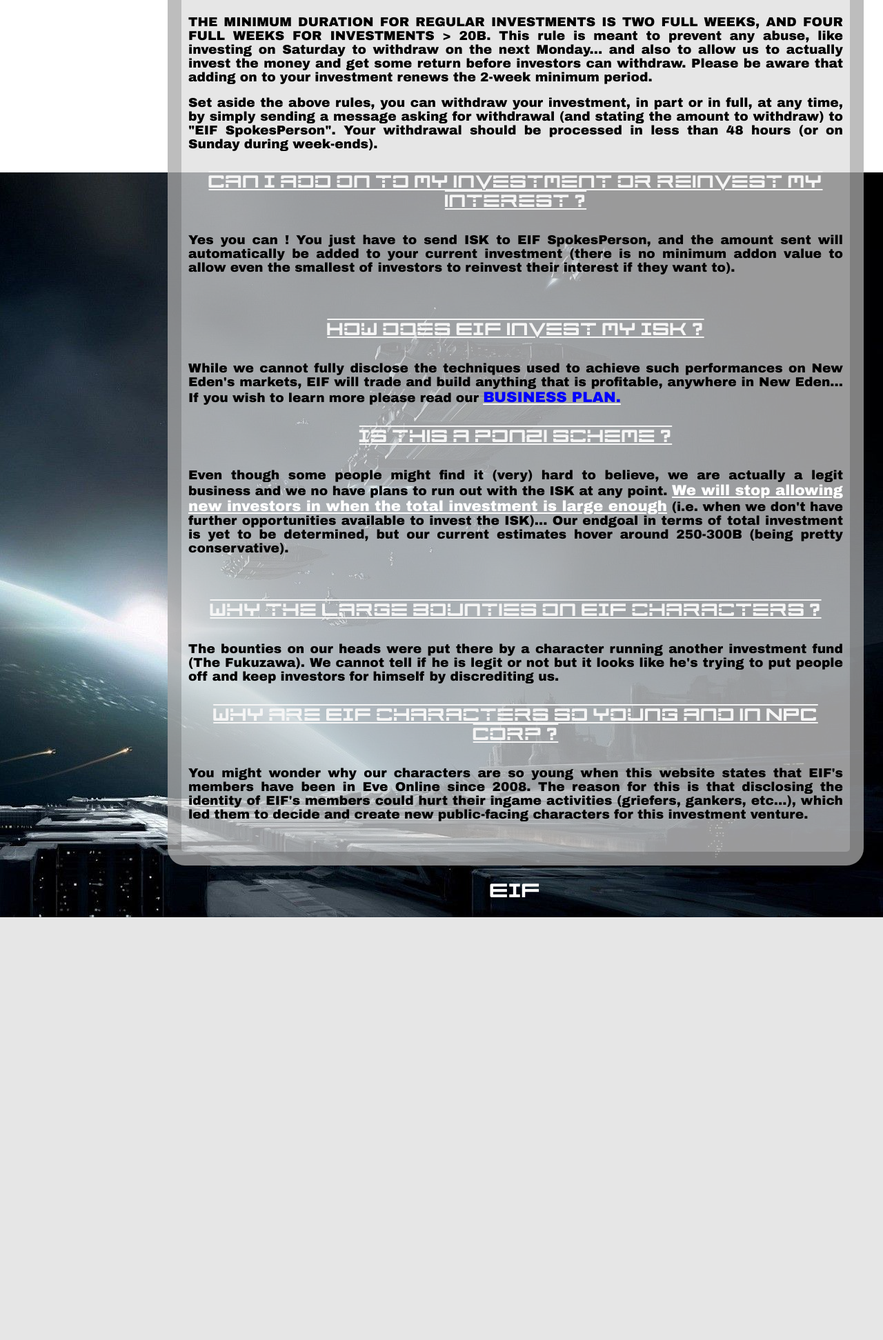
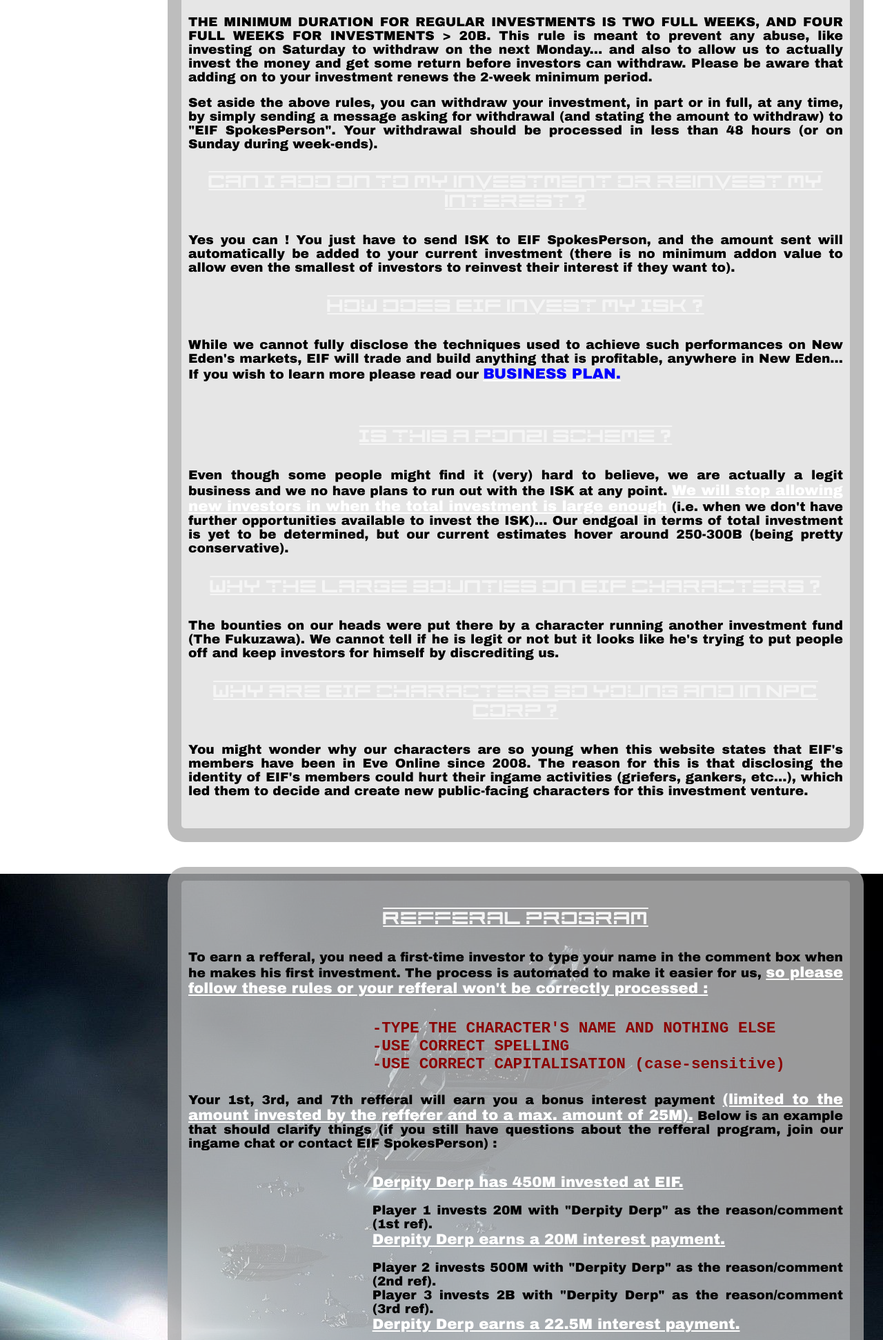
Before and after one commit to RaBaTaJ/EveSite, a Django app: page /home/InvestmentGuide in a window 1280 px wide. Shown: the part 1029-2972 px from the top of the page at 69% size. Before the commit the page ends 2359 px from the top, so only its background shows below. Run offline with Django 3.2, Linux system fonts and the light colour scheme.

Commit message:
REFFERALS

```diff
--- a/home/templates/home/InvestmentGuide.html
+++ b/home/templates/home/InvestmentGuide.html
@@ -47,15 +47,15 @@
 
         <h4>Can I add on to my investment or reinvest my interest ?</h4>
 
-        <p>Yes you can ! You just have to send ISK to EIF SpokesPerson, and the amount sent will automatically be added to your current investment (there is no minimum addon value to allow even the smallest of investors to reinvest their interest if they want to).</p><br><br>
+        <p>Yes you can ! You just have to send ISK to EIF SpokesPerson, and the amount sent will automatically be added to your current investment (there is no minimum addon value to allow even the smallest of investors to reinvest their interest if they want to).</p>
 
         <h4>How does EIF invest my ISK ?</h4>
 
-        <p>While we cannot fully disclose the techniques used to achieve such performances on New Eden's markets, EIF will trade and build anything that is profitable, anywhere in New Eden... If you wish to learn more please read our <a href="{% url 'home:About' %}"><u><font color=blue>BUSINESS PLAN.</font></u></a></p>
+        <p>While we cannot fully disclose the techniques used to achieve such performances on New Eden's markets, EIF will trade and build anything that is profitable, anywhere in New Eden... If you wish to learn more please read our <a href="{% url 'home:About' %}"><u><font color=blue>BUSINESS PLAN.</font></u></a></p><br><br>
 
         <h4>Is this a ponzi scheme ?</h4>
 
-        <p>Even though some people might find it (very) hard to believe, we are actually a legit business and we no have plans to run out with the ISK at any point. <u>We will stop allowing new investors in when the total investment is large enough</u> (i.e. when we don't have further opportunities available to invest the ISK)... Our endgoal in terms of total investment is yet to be determined, but our current estimates hover around 250-300B (being pretty conservative).</p><br><br>
+        <p>Even though some people might find it (very) hard to believe, we are actually a legit business and we no have plans to run out with the ISK at any point. <u>We will stop allowing new investors in when the total investment is large enough</u> (i.e. when we don't have further opportunities available to invest the ISK)... Our endgoal in terms of total investment is yet to be determined, but our current estimates hover around 250-300B (being pretty conservative).</p>
 
         <h4>Why the large bounties on EIF characters ?</h4>
 
@@ -65,7 +65,6 @@
 
         <p>You might wonder why our characters are so young when this website states that EIF's members have been in Eve Online since 2008. The reason for this is that disclosing the identity of EIF's members could hurt their ingame activities (griefers, gankers, etc...), which led them to decide and create new public-facing characters for this investment venture.</p><br><br>
 
-        <!--
         </div><br><br><div class="box">
         <h4>Refferal program</h4>
 
@@ -91,12 +90,11 @@
         Player 7 invests 25M with "Derpity Derp" as the reason/comment (5th ref).<br>
         <u>Derpity Derp earns a 25M interest payment.</u></p></div><br><br>
 
-        <p>We sure hope that you guys make the most out of this new refferal program, and in the meantime you can <u>join us in the "Eve Investment Fund" ingame channel</u> if you haven't already !<br><br>
+        <p>We sure hope that you guys make the most out of this new refferal program, and remember to <u>join us in the "Eve Investment Fund" ingame channel</u>.<br><br>
 
         Fly safe capsuleers ! o7</p><br>
 
         <div class="credits">By EIF...</div>
-        -->
     </div>
     <h2>EIF</h2>
 </div>
```
